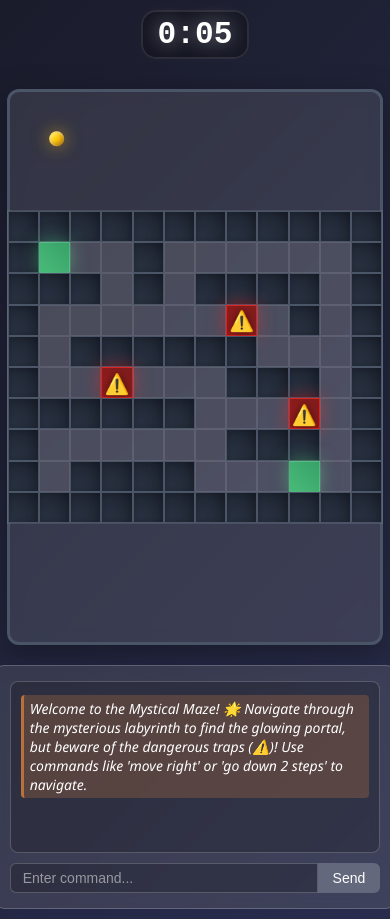
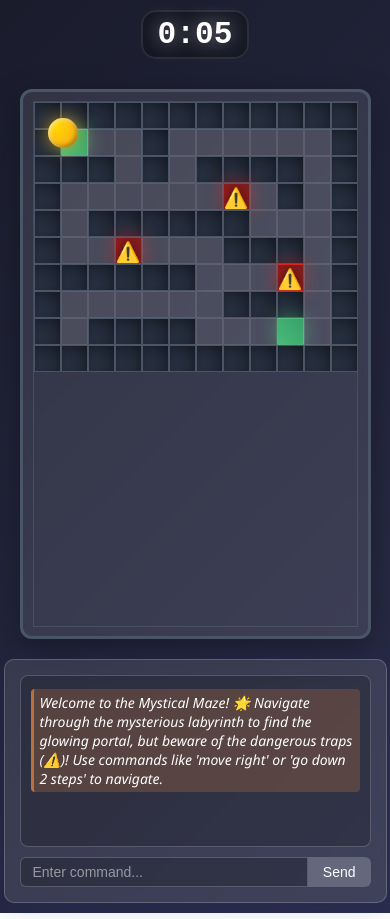
Before and after one commit to aesthytik/ai-maze-runner, a Next.js app: page / in a window 390 px wide. Built offline with nearby package versions, Linux system fonts and the light colour scheme.

Commit message:
Refactor cell size calculation and enhance layout responsiveness with updated CSS styles

```diff
--- a/src/app/page.js
+++ b/src/app/page.js
@@ -49,15 +49,18 @@ export default function Home() {
 
   const MAZE_COLS = 12;
   const MAZE_ROWS = 10;
-  const [cellSize, setCellSize] = useState(
-    Math.min(55, typeof window !== "undefined" ? window.innerWidth * 0.08 : 55)
-  );
+  const [cellSize, setCellSize] = useState(55);
 
   useEffect(() => {
     const handleResize = () => {
-      setCellSize(Math.min(55, window.innerWidth * 0.08));
+      // Calculate available width (90vw - padding - borders)
+      const vw = window.innerWidth * 0.9; // 90vw from CSS
+      const containerWidth = Math.min(660, vw) - 20; // subtract padding (10px * 2)
+      const maxCellSize = Math.floor(containerWidth / MAZE_COLS);
+      setCellSize(Math.min(55, maxCellSize));
     };
 
+    handleResize(); // Call immediately on mount
     window.addEventListener("resize", handleResize);
     return () => window.removeEventListener("resize", handleResize);
   }, []);
@@ -413,6 +416,8 @@ export default function Home() {
           style={{
             gridTemplateColumns: `repeat(${MAZE_COLS}, ${cellSize}px)`,
             gridTemplateRows: `repeat(${MAZE_ROWS}, ${cellSize}px)`,
+            width: "fit-content",
+            margin: "0 auto",
           }}
         >
           {mazeData.map((row, r) =>
--- a/src/app/page.module.css
+++ b/src/app/page.module.css
@@ -26,29 +26,34 @@
 
 .gameContainer {
   position: relative;
-  margin: 20px 0;
+  margin: 20px auto;
   border: 3px solid #4a5568;
   background-color: rgba(255, 255, 255, 0.1);
   border-radius: 12px;
   box-shadow: 0 8px 32px rgba(0, 0, 0, 0.3);
-  width: min(660px, 95vw);
+  width: min(660px, 90vw);
   height: min(550px, 80vh);
-  padding: 0;
+  padding: 10px;
   backdrop-filter: blur(8px);
   display: flex;
   justify-content: center;
   align-items: center;
+  box-sizing: border-box;
 }
 
 .mazeContainer {
   display: grid;
   border: 1px solid rgba(255, 255, 255, 0.1);
   position: relative;
+  width: 100%;
+  height: 100%;
+  max-width: 100%;
+  overflow: hidden;
 }
 
 .cell {
-  width: min(55px, 8vw);
-  height: min(55px, 8vw);
+  width: 100%;
+  height: 100%;
   border: 1px solid rgba(255, 255, 255, 0.1);
   box-sizing: border-box;
   transition: all 0.3s ease;
@@ -107,8 +112,8 @@
 
 .player {
   position: absolute;
-  width: min(30px, 4vw);
-  height: min(30px, 4vw);
+  width: min(30px, 50%);
+  height: min(30px, 50%);
   border-radius: 50%;
   background: radial-gradient(
     circle at 30% 30%,
@@ -203,7 +208,7 @@
 }
 
 .chatInterface {
-  width: min(660px, 95vw);
+  width: min(660px, 90vw);
   background: rgba(255, 255, 255, 0.1);
   border: 1px solid rgba(255, 255, 255, 0.2);
   border-radius: 10px;
```
